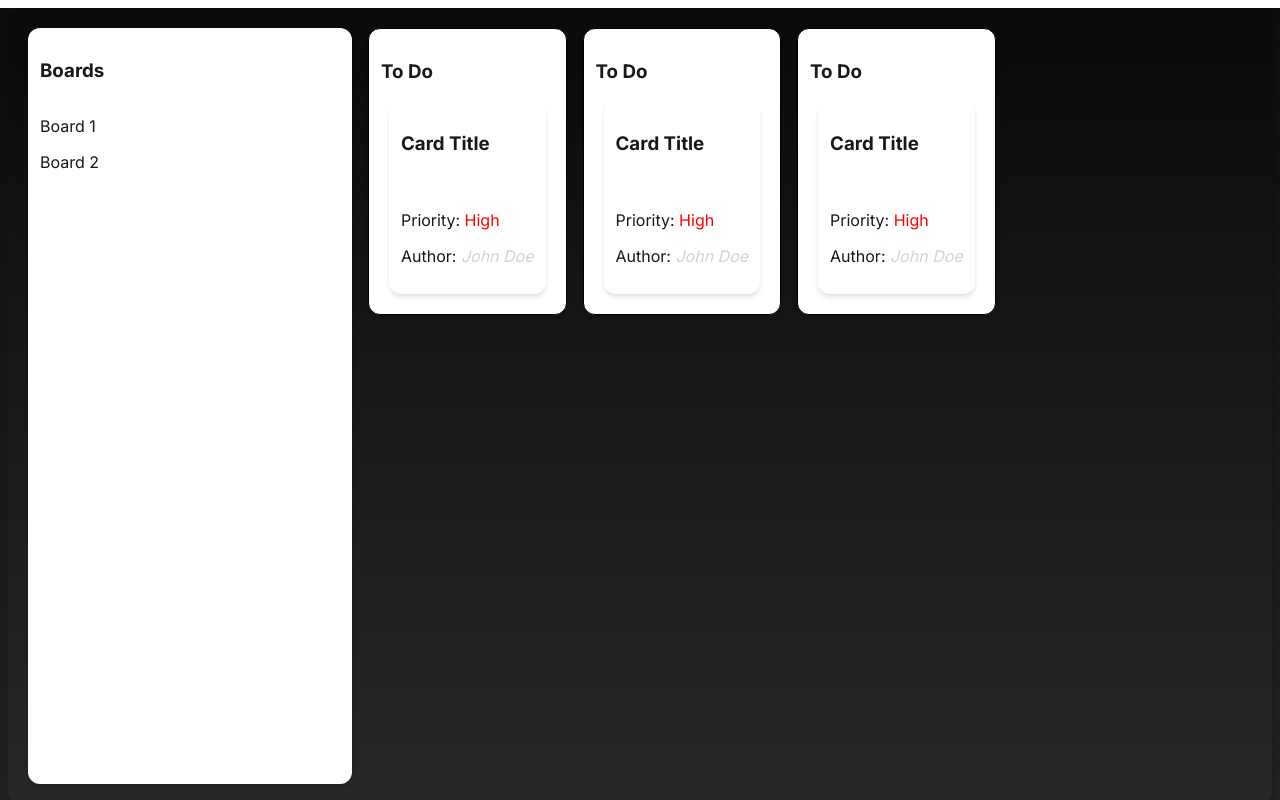
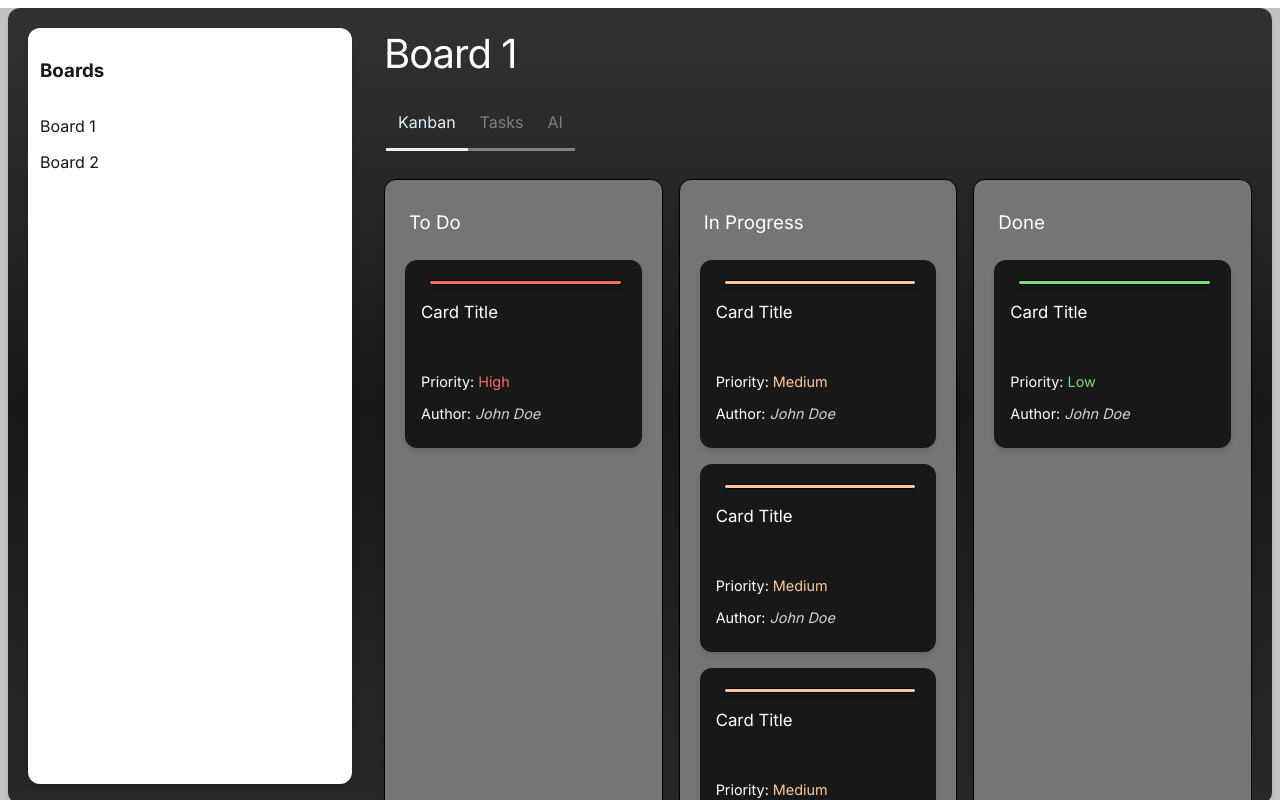
Before and after one commit to joelhenwang/kanban-board-poc, a React (Vite) app: page / in a window 1280 px wide. Shown: the top 800 px of the page. Built offline with nearby package versions, Linux system fonts and the light colour scheme.

Commit message:
card refactoring

```diff
--- a/src/App.jsx
+++ b/src/App.jsx
@@ -4,6 +4,7 @@ import Task from "./components/Task/Task";
 import Column from "./components/Column/Column";
 import TaskForm from "./components/TaskForm/TaskForm";
 import Box from "./components/ui/Box";
+import BoardPage from "./BoardPage/BoardPage";
 import Card from "./components/ui/Card";
 import Sidebar from "./components/Sidebar/Sidebar"; // Import Sidebar component
 import { useKanban } from "./hooks/useKanban"; // Import your hook
@@ -29,7 +30,7 @@ function App() {
   }, [isDarkMode]);
 
   const appBgStyle =
-    "linear-gradient(180deg,rgba(10, 10, 10, 1) 0%,rgba(40, 40, 40, 1) 100%)";
+    "linear-gradient(180deg,rgba(50, 50, 50, 1) 0%, rgba(24, 24, 24, 1) 50%,rgba(40, 40, 40, 1) 100%)";
 
   return (
     <div>
@@ -41,43 +42,7 @@ function App() {
         background={appBgStyle}
       >
         <Sidebar /> {/* Render Sidebar component */}
-        <div
-          style={{
-            display: "flex",
-            flexDirection: "column",
-          }}
-        >
-          <div
-            style={{
-              display: "flex",
-              flexDirection: "row",
-              width: "100%",
-            }}
-          >
-            <Column title="To Do">
-              <Card
-                title="Card Title"
-                prio="High"
-                data={{ author: "John Doe" }}
-              />
-            </Column>
-            <Column title="To Do">
-              <Card
-                title="Card Title"
-                prio="High"
-                data={{ author: "John Doe" }}
-              />
-            </Column>
-
-            <Column title="To Do">
-              <Card
-                title="Card Title"
-                prio="High"
-                data={{ author: "John Doe" }}
-              />
-            </Column>
-          </div>
-        </div>
+        <BoardPage />
       </Box>
     </div>
   );
--- /dev/null
+++ b/src/BoardPage/BoardPage.jsx
@@ -0,0 +1,23 @@
+import Box from "../components/ui/Box";
+import Column from "../components/Column/Column";
+import Card from "../components/ui/Card";
+import Kanban from "./components/Kanban";
+import Header from "./components/Header";
+
+function BoardPage() {
+  return (
+    <div
+      style={{
+        display: "flex",
+        flexDirection: "column",
+        flexGrow: 1,
+        marginLeft: 16,
+      }}
+    >
+      <Header board_title="Board 1" />
+      <Kanban />
+    </div>
+  );
+}
+
+export default BoardPage;
--- /dev/null
+++ b/src/BoardPage/components/Header.jsx
@@ -0,0 +1,23 @@
+import Menu from "./Menu";
+
+function Header({ board_title }) {
+  return (
+    <header
+      style={{
+        display: "flex",
+        flexDirection: "column",
+        justifyContent: "space-between",
+        marginLeft: 8,
+        marginRight: 8,
+        marginTop: 12,
+      }}
+    >
+      <h1 style={{ color: "white", fontWeight: "normal" }}>{board_title}</h1>
+      <br />
+      <Menu />
+      <br />
+    </header>
+  );
+}
+
+export default Header;
--- /dev/null
+++ b/src/BoardPage/components/Kanban.jsx
@@ -0,0 +1,37 @@
+import Column from "../../components/Column/Column";
+import Card from "../../components/ui/Card";
+
+function Kanban() {
+  return (
+    <div
+      style={{
+        display: "flex",
+        flexDirection: "row",
+        flexGrow: 1,
+        width: "100%",
+        maxHeight: "100%",
+      }}
+    >
+      <Column title="To Do">
+        <Card title="Card Title" prio="High" data={{ author: "John Doe" }} />
+      </Column>
+      <Column title="In Progress">
+        <Card title="Card Title" prio="Medium" data={{ author: "John Doe" }} />
+        <Card title="Card Title" prio="Medium" data={{ author: "John Doe" }} />
+        <Card title="Card Title" prio="Medium" data={{ author: "John Doe" }} />
+        <Card title="Card Title" prio="Medium" data={{ author: "John Doe" }} />
+        <Card title="Card Title" prio="Medium" data={{ author: "John Doe" }} />
+        <Card title="Card Title" prio="Medium" data={{ author: "John Doe" }} />
+        <Card title="Card Title" prio="Medium" data={{ author: "John Doe" }} />
+        <Card title="Card Title" prio="Medium" data={{ author: "John Doe" }} />
+        <Card title="Card Title" prio="Medium" data={{ author: "John Doe" }} />
+      </Column>
+
+      <Column title="Done">
+        <Card title="Card Title" prio="Low" data={{ author: "John Doe" }} />
+      </Column>
+    </div>
+  );
+}
+
+export default Kanban;
--- /dev/null
+++ b/src/BoardPage/components/Menu.jsx
@@ -0,0 +1,23 @@
+import MenuOption from "./MenuOption";
+
+function Menu() {
+  return (
+    <div>
+      <div
+        style={{
+          display: "flex",
+          flexDirection: "row",
+          justifyContent: "start",
+          flexGrow: 1,
+          marginLeft: 2,
+        }}
+      >
+        <MenuOption title="Kanban" selected />
+        <MenuOption title="Tasks" />
+        <MenuOption title="AI" />
+      </div>
+    </div>
+  );
+}
+
+export default Menu;
--- /dev/null
+++ b/src/BoardPage/components/MenuOption.jsx
@@ -0,0 +1,14 @@
+function MenuOption({ title, selected = false }) {
+  const selectedTextColor = selected ? { color: "#e3f2fd" } : { color: "grey" };
+  const selectedBorderColor = selected
+    ? { borderBottom: "3px solid #e3f2fd", padding: "0px 12px" }
+    : { borderBottom: "3px solid grey", padding: "0px 12px" };
+
+  return (
+    <div style={selectedBorderColor}>
+      <p style={selectedTextColor}>{title}</p>
+    </div>
+  );
+}
+
+export default MenuOption;
--- a/src/components/Column/Column.jsx
+++ b/src/components/Column/Column.jsx
@@ -16,7 +16,7 @@ function Column(props) {
   };
 
   return (
-    <Box width="100%" maxWidth="30vw">
+    <Box width="100%" maxWidth="30vw" backgroundColor="#757575">
       {/* <div
         className="column"
         onDragOver={handleDragOver}
@@ -25,9 +25,22 @@ function Column(props) {
       >
       </div>*/}
 
-      <h3>{props.title}</h3>
+      <h3 style={{ marginLeft: 12, color: "white", fontWeight: "lighter" }}>
+        {props.title}
+      </h3>
 
-      <div className="content">{props.children}</div>
+      <div
+        className="content"
+        style={{
+          display: "flex",
+          flexDirection: "column",
+          overflowX: "hidden",
+          overflowY: "scroll",
+          maxHeight: "100%",
+        }}
+      >
+        {props.children}
+      </div>
     </Box>
   );
 }
--- a/src/components/ui/Card.jsx
+++ b/src/components/ui/Card.jsx
@@ -8,11 +8,11 @@ function Card({ title, prio, data = {} }) {
 
   function getPrioStyle(prio) {
     if (prio === "High") {
-      return { color: "red" };
+      return { color: "#FF6961" };
     } else if (prio === "Medium") {
-      return { color: "orange" };
+      return { color: "#FEC89A" };
     } else {
-      return { color: "green" };
+      return { color: "#77DD77" };
     }
   }
 
@@ -24,15 +24,20 @@ function Card({ title, prio, data = {} }) {
   };
 
   return (
-    <Box borderStyle="none">
-      <h3>{title}</h3>
+    <Box backgroundColor="#181818" borderStyle="none" paddingLeft="16px">
+      <Box height="3px" padding="0" backgroundColor={prioStyle.color}></Box>
+      <h3
+        style={{ color: "white", fontWeight: "lighter", fontSize: "1.05rem" }}
+      >
+        {title}
+      </h3>
 
       <br></br>
 
-      <p>
+      <p style={{ color: "white", fontWeight: "lighter", fontSize: "0.9rem" }}>
         Priority: <span style={prioStyle}>{prio}</span>{" "}
       </p>
-      <p>
+      <p style={{ color: "white", fontWeight: "lighter", fontSize: "0.9rem" }}>
         Author: <span style={authorStyle}>{data.author}</span>
       </p>
     </Box>
--- a/src/index.css
+++ b/src/index.css
@@ -8,6 +8,8 @@
     --color-grey-50: #f7f7f7;
     --color-grey-100: #e0e0e0;
     --color-grey-200: #c2c2c2;
+    --color-grey-400: #9e9e9e;
+    --color-grey-600: #757575;
     --color-grey-800: #2d2d2d;
     --color-grey-900: #181818;
 
@@ -52,22 +54,7 @@ body.dark-theme {
 
 body {
     margin: 0;
-    background: #0d0d0d;
-    background: -webkit-linear-gradient(
-        180deg,
-        rgba(13, 13, 13, 1) 0%,
-        rgba(33, 33, 33, 1) 100%
-    );
-    background: -moz-linear-gradient(
-        180deg,
-        rgba(13, 13, 13, 1) 0%,
-        rgba(33, 33, 33, 1) 100%
-    );
-    background: linear-gradient(
-        180deg,
-        rgba(13, 13, 13, 1) 0%,
-        rgba(33, 33, 33, 1) 100%
-    );
+    background: #c2c2c2;
     filter: progid:DXImageTransform.Microsoft.gradient(startColorstr="#0D0D0D", endColorstr="#212121", GradientType=0);
     color: var(--text-primary);
     font-family: "Inter", sans-serif;
```
